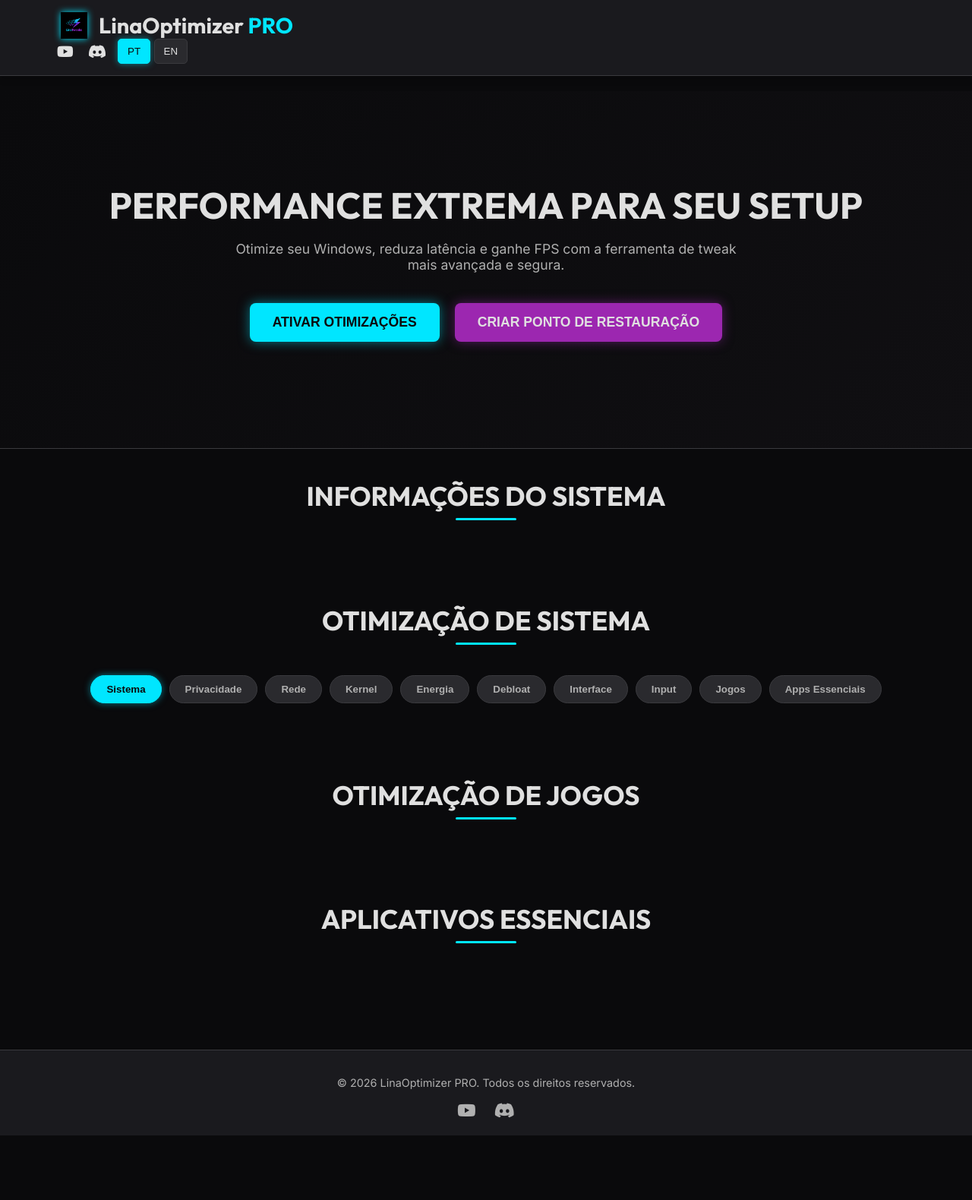
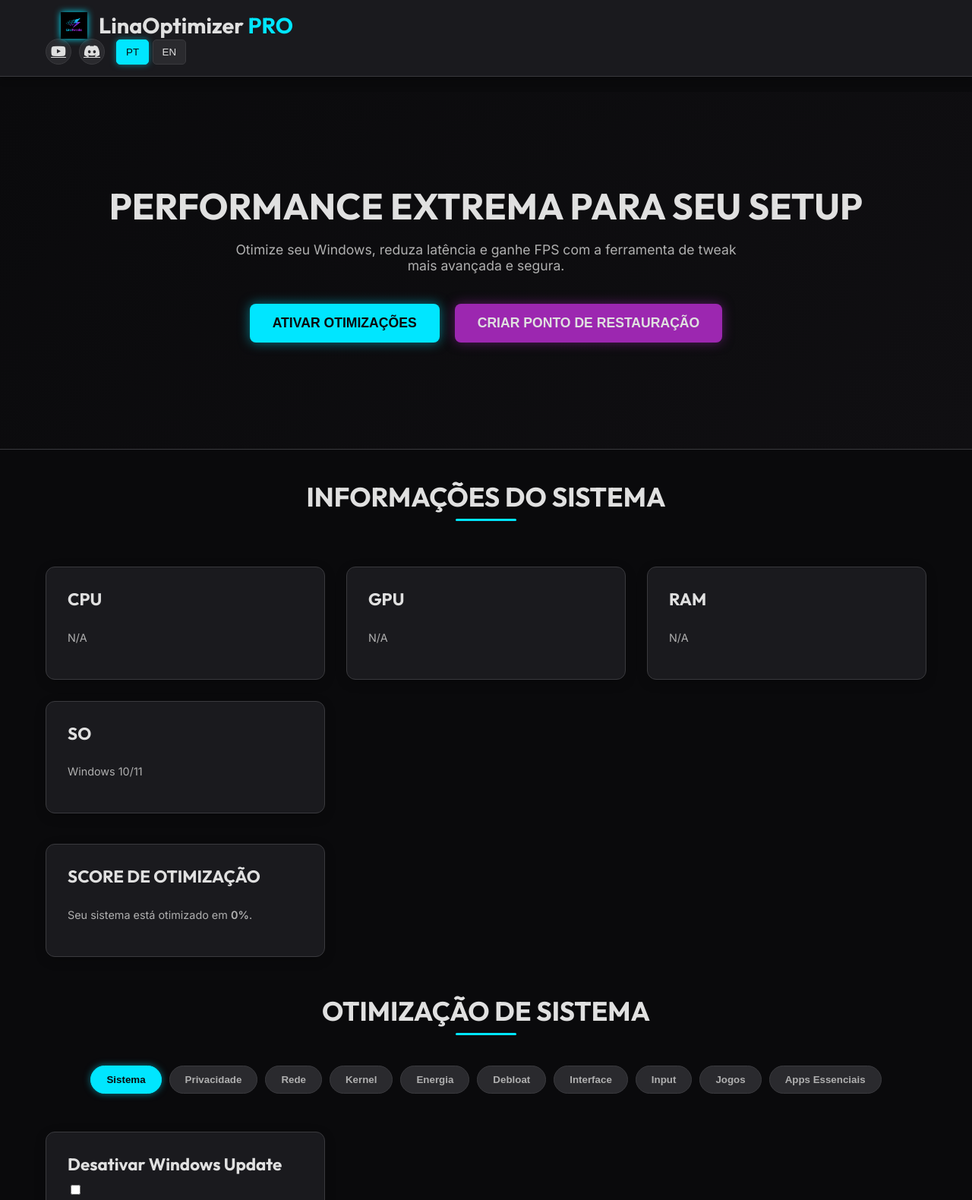
Before and after one commit to LoxReturned/LnTwk, a plain HTML site: page LinaOptimizer/web/index.html in a window 1280 px wide. Shown: the top 1580 px of the page at 76% size. Before the commit the page ends 1495 px from the top, so only its background shows below. Drawn offline with Linux system fonts and the light colour scheme; no server answers.

Commit message:
Fix homepage rendering and header icons

```diff
--- a/LinaOptimizer/web/app.js
+++ b/LinaOptimizer/web/app.js
@@ -3,13 +3,14 @@
 document.addEventListener('DOMContentLoaded', () => {
     console.log('[LinaOptimizer] Iniciando aplicação...');
 
-    const langToggle = document.getElementById('lang-toggle');
+    const langPtBtn = document.getElementById('lang-pt');
+    const langEnBtn = document.getElementById('lang-en');
     const categoryPicker = document.getElementById('category-picker');
     const tweakListContainer = document.getElementById('tweak-list-container');
     const searchInput = document.getElementById('search-input');
     const systemInfoContainer = document.getElementById('system-info-container');
     const optimizationScoreDisplay = document.getElementById('optimization-score');
-    const restorePointBtn = document.getElementById('create-restore-point-btn');
+    const restorePointBtn = document.getElementById('create-restore-point');
     const gameListContainer = document.getElementById('game-list-container');
     const appListContainer = document.getElementById('app-list-container');
     const toastContainer = document.getElementById('toast-container');
@@ -238,11 +239,22 @@ document.addEventListener('DOMContentLoaded', () => {
     function updateSystemInfo() {
         if (systemInfoContainer) {
             systemInfoContainer.innerHTML = `
-                <h2>INFORMAÇÕES DO SISTEMA</h2>
-                <p><strong>CPU:</strong> ${systemInfo.cpu || 'N/A'}</p>
-                <p><strong>GPU:</strong> ${systemInfo.gpu || 'N/A'}</p>
-                <p><strong>RAM:</strong> ${systemInfo.ram || 'N/A'}</p>
-                <p><strong>SO:</strong> ${systemInfo.os || 'Windows 10/11'}</p>
+                <div class="tweak-card glassmorphism">
+                    <h3>CPU</h3>
+                    <p>${systemInfo.cpu || 'N/A'}</p>
+                </div>
+                <div class="tweak-card glassmorphism">
+                    <h3>GPU</h3>
+                    <p>${systemInfo.gpu || 'N/A'}</p>
+                </div>
+                <div class="tweak-card glassmorphism">
+                    <h3>RAM</h3>
+                    <p>${systemInfo.ram || 'N/A'}</p>
+                </div>
+                <div class="tweak-card glassmorphism">
+                    <h3>SO</h3>
+                    <p>${systemInfo.os || 'Windows 10/11'}</p>
+                </div>
             `;
         }
     }
@@ -253,19 +265,30 @@ document.addEventListener('DOMContentLoaded', () => {
         const score = totalTweaks > 0 ? Math.round((activeTweaks / totalTweaks) * 100) : 0;
         if (optimizationScoreDisplay) {
             optimizationScoreDisplay.innerHTML = `
-                <h2>SCORE DE OTIMIZAÇÃO</h2>
-                <p>Seu sistema está otimizado em <strong>${score}%</strong>.</p>
+                <div class="tweak-card glassmorphism">
+                    <h3>SCORE DE OTIMIZAÇÃO</h3>
+                    <p>Seu sistema está otimizado em <strong>${score}%</strong>.</p>
+                </div>
             `;
         }
     }
 
     // --- Event Listeners --- //
-    if (langToggle) {
-        langToggle.addEventListener('click', () => {
-            currentLang = currentLang === 'pt' ? 'en' : 'pt';
-            langToggle.textContent = currentLang.toUpperCase();
-            console.log('[Lang] Idioma alterado para:', currentLang);
-        });
+    function setLanguage(lang) {
+        currentLang = lang;
+        if (langPtBtn && langEnBtn) {
+            langPtBtn.classList.toggle('active', lang === 'pt');
+            langEnBtn.classList.toggle('active', lang === 'en');
+        }
+        console.log('[Lang] Idioma alterado para:', currentLang);
+    }
+
+    if (langPtBtn) {
+        langPtBtn.addEventListener('click', () => setLanguage('pt'));
+    }
+
+    if (langEnBtn) {
+        langEnBtn.addEventListener('click', () => setLanguage('en'));
     }
 
     if (restorePointBtn) {
--- a/LinaOptimizer/web/index.html
+++ b/LinaOptimizer/web/index.html
@@ -81,6 +81,7 @@
             align-items: center;
             gap: 15px;
             margin-right: 20px;
+            flex-wrap: wrap;
         }
 
         .lang-switcher button {
@@ -100,15 +101,30 @@
             box-shadow: 0 0 8px var(--glow-color);
         }
 
+        .social-icons {
+            display: flex;
+            align-items: center;
+            gap: 10px;
+        }
+
         .social-icons a {
             color: var(--text-light);
-            font-size: 1.2em;
-            margin-left: 15px;
-            transition: color 0.3s ease;
+            font-size: 1.1em;
+            width: 32px;
+            height: 32px;
+            display: inline-flex;
+            align-items: center;
+            justify-content: center;
+            border-radius: 50%;
+            background-color: var(--bg-light);
+            border: 1px solid var(--border-color);
+            transition: color 0.3s ease, background-color 0.3s ease, box-shadow 0.3s ease;
         }
 
         .social-icons a:hover {
-            color: var(--accent-blue);
+            color: var(--bg-dark);
+            background-color: var(--accent-blue);
+            box-shadow: 0 0 8px var(--glow-color);
         }
 
         main {
@@ -183,6 +199,14 @@
             background-color: #7b1fa2;
             box-shadow: 0 0 25px rgba(156, 39, 176, 0.7);
             transform: translateY(-2px);
+        }
+
+        .content-section {
+            display: none;
+        }
+
+        .content-section.active {
+            display: block;
         }
 
         .section-title {
@@ -667,31 +691,34 @@
 
         <section class="system-info-section container">
             <h2 class="section-title" data-lang-key="system_info_title">INFORMAÇÕES DO SISTEMA</h2>
-            <div class="system-info-grid tweak-grid">
+            <div class="system-info-grid tweak-grid" id="system-info-container">
                 <!-- System Info Cards will be rendered here by app.js -->
+            </div>
+            <div class="system-info-grid tweak-grid" id="optimization-score">
+                <!-- Optimization score will be rendered here by app.js -->
             </div>
         </section>
 
-        <section class="tweaks-section container">
+        <section class="tweaks-section container content-section active" id="tweaks-section">
             <h2 class="section-title" data-lang-key="tweaks_title">OTIMIZAÇÃO DE SISTEMA</h2>
             <div class="category-picker" id="category-picker">
                 <!-- Category buttons will be rendered here by app.js -->
             </div>
-            <div class="tweak-grid" id="tweak-grid">
+            <div class="tweak-grid" id="tweak-list-container">
                 <!-- Tweak cards will be rendered here by app.js -->
             </div>
         </section>
 
-        <section class="games-section container">
+        <section class="games-section container content-section" id="games-section">
             <h2 class="section-title" data-lang-key="games_title">OTIMIZAÇÃO DE JOGOS</h2>
-            <div class="tweak-grid" id="games-grid">
+            <div class="tweak-grid" id="game-list-container">
                 <!-- Game cards will be rendered here by app.js -->
             </div>
         </section>
 
-        <section class="apps-section container">
+        <section class="apps-section container content-section" id="apps-section">
             <h2 class="section-title" data-lang-key="apps_title">APLICATIVOS ESSENCIAIS</h2>
-            <div class="tweak-grid" id="apps-grid">
+            <div class="tweak-grid" id="app-list-container">
                 <!-- App cards will be rendered here by app.js -->
             </div>
         </section>
```
